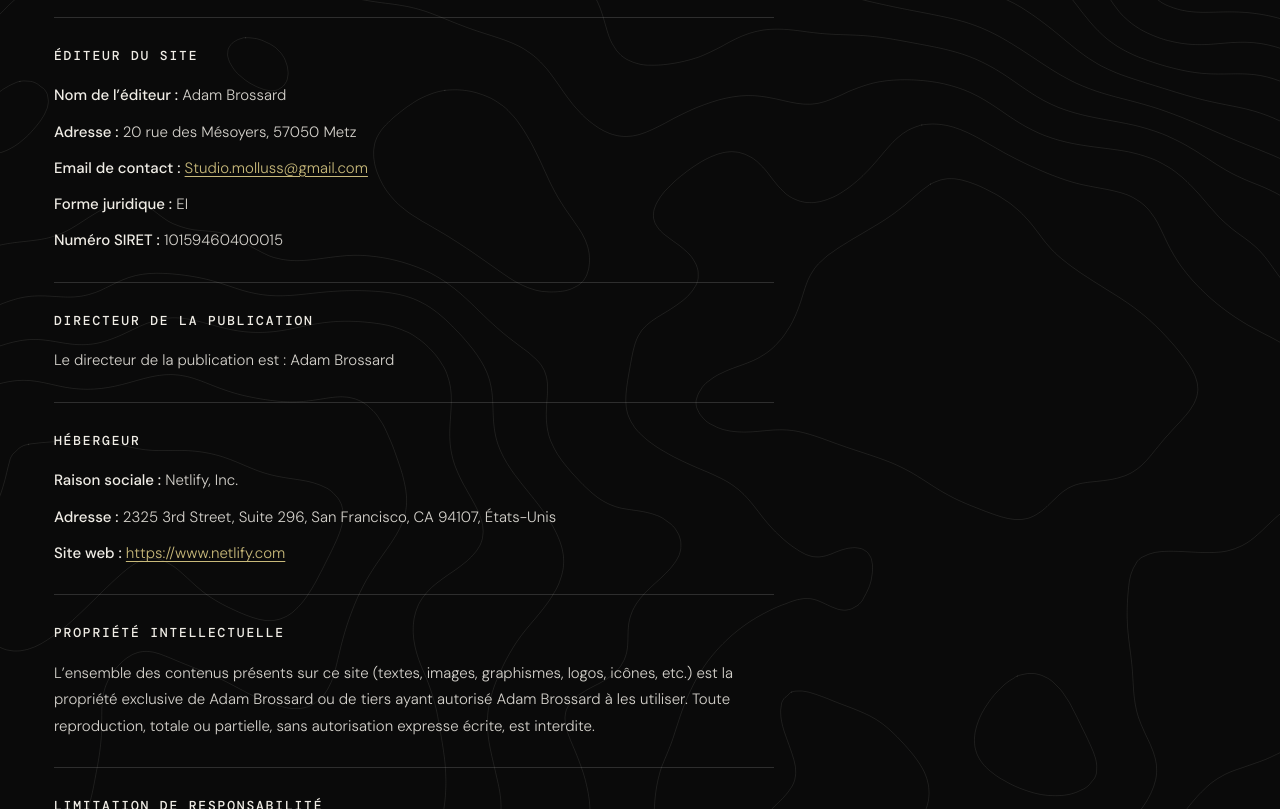
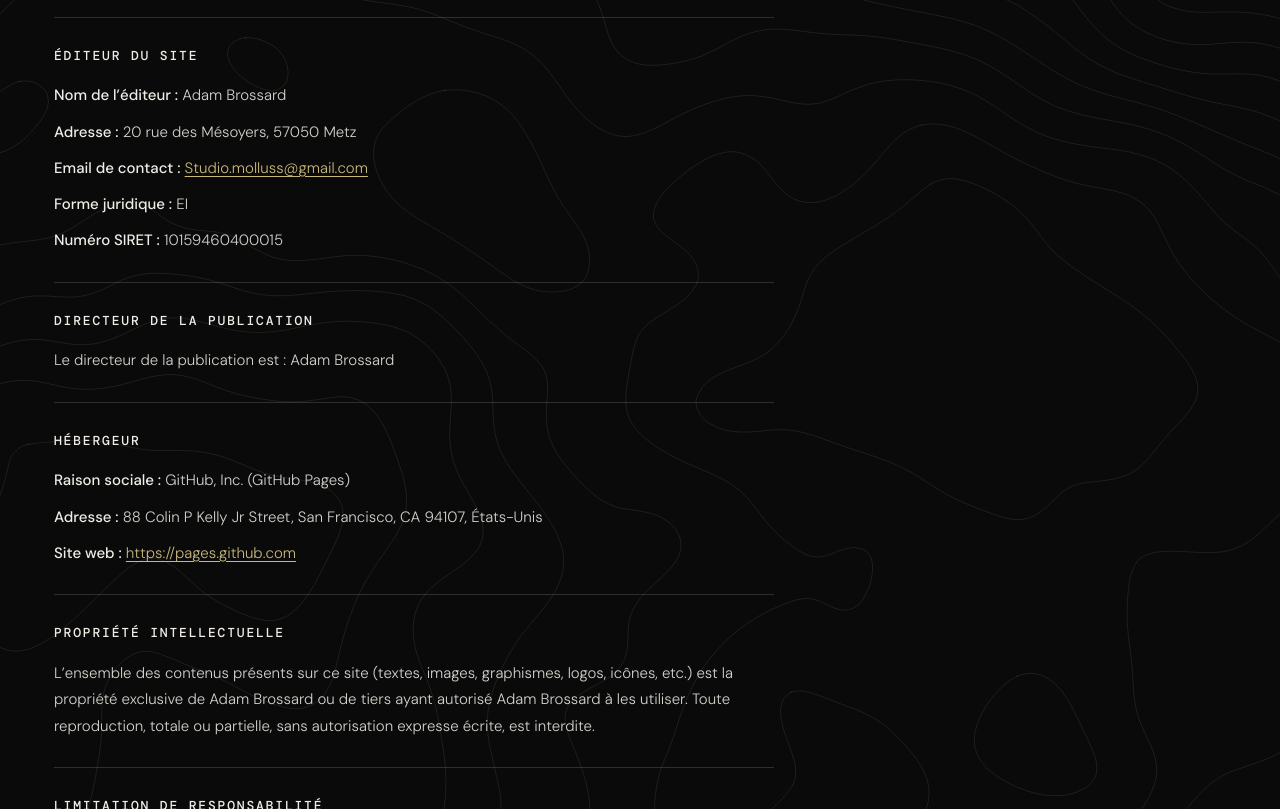
Before and after one commit to Molluss-studio/molluss-portfolio, a plain HTML site: page mentions-legales.html in a window 1280 px wide. Shown: the part 291-1100 px from the top of the page. Drawn offline with nearby package versions, Linux system fonts and the light colour scheme; a web font is replaced by a local one.

Commit message:
Prépare le déploiement GitHub Pages.
Ajoute .nojekyll et met à jour l’hébergeur dans les mentions légales.

```diff
--- a/mentions-legales.html
+++ b/mentions-legales.html
@@ -54,9 +54,9 @@
       <section class="legal-section">
         <h2>Hébergeur</h2>
         <ul class="legal-list">
-          <li><strong>Raison sociale :</strong> Netlify, Inc.</li>
-          <li><strong>Adresse :</strong> 2325 3rd Street, Suite 296, San Francisco, CA 94107, États-Unis</li>
-          <li><strong>Site web :</strong> <a href="https://www.netlify.com" rel="noopener noreferrer">https://www.netlify.com</a></li>
+          <li><strong>Raison sociale :</strong> GitHub, Inc. (GitHub Pages)</li>
+          <li><strong>Adresse :</strong> 88 Colin P Kelly Jr Street, San Francisco, CA 94107, États-Unis</li>
+          <li><strong>Site web :</strong> <a href="https://pages.github.com" rel="noopener noreferrer">https://pages.github.com</a></li>
         </ul>
       </section>
 
```
Also changed, not shown: 1 other file.
